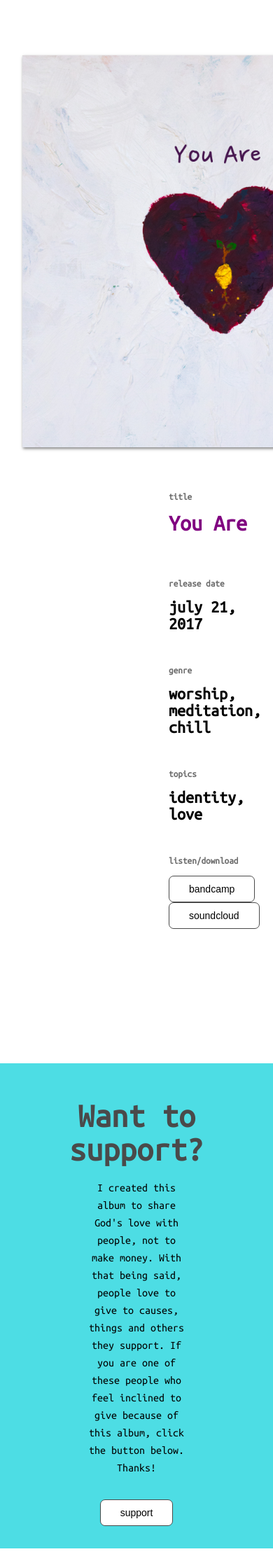
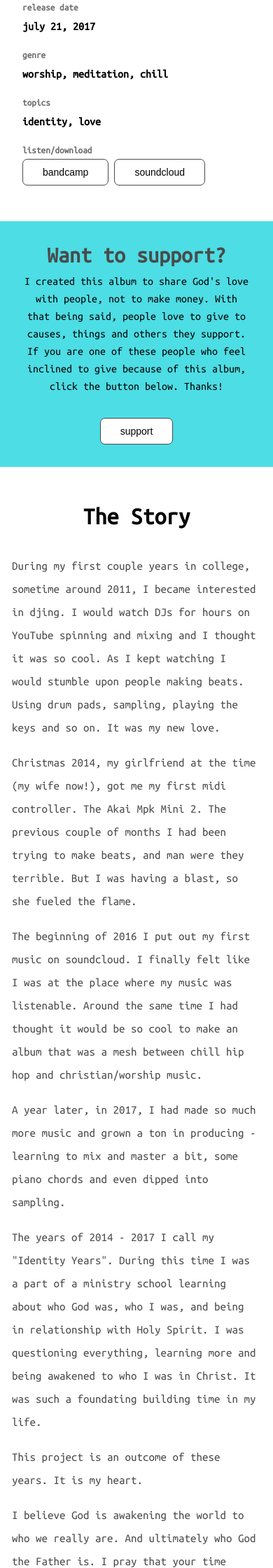
Before and after one commit to cmh3258/yeddiejones, a PHP site: page /youare2.html in a window 390 px wide; the page is wider, and only the part inside the window is pictured. Shown: the part 1154-3394 px from the top of that part at 70% size. Run offline with PHP 8.4, Linux system fonts and the light colour scheme; some web fonts are replaced.

Commit message:
styling for mobile IP

```diff
--- a/style.css
+++ b/style.css
@@ -86,11 +86,12 @@ ul.social-media{
     top: 0;
     z-index: 1;
     padding: 1em;
-    margin-top: 15em;
+    /*margin-top: 15em;*/
 }
 ul.social-media li{
     list-style-type: none;
     padding: 3px;
+    display: inline;
 }
 ul.social-media li a:hover{
     cursor: pointer;
@@ -190,7 +191,8 @@ button{
     height: 48em;
 }
 img.album{
-    width: 35em;
+    /*width: 35em;*/
+    width: 95%;
     box-shadow: 1px 2px 4px rgba(0, 0, 0, .5);
 }
 .recent-album > div{
@@ -234,12 +236,12 @@ img.album{
 }
 
 .left-album-info{
-    float:left;
-    width: 61%;
+    /*float:left;*/
+    /*width: 61%;*/
 }
 .right-album-info{
-    float:right;
-    width: 30%;
+    /*float:right;*/
+    /*width: 30%;*/
 }
 
 .right-album-info h5,
@@ -253,19 +255,25 @@ img.album{
     margin: 0;
 }
 .right-album-info h3{
-    margin-bottom: 2em;
+    /*margin-bottom: 2em;
     font-size: 1.5em;
-    margin-top: 15px;
+    margin-top: 15px;*/
+    margin-bottom: 1.2em;
+    font-size: 1em;
+    margin-top: 6px;
+    line-height: 30px;
 }
 .right-album-info h3.title{
-    font-size: 2em;
+    /*font-size: 2em;*/
+    font-size: 1.4em;
     color: purple;
 }
 
 
 section.music-section{
     background-color: white;
-    padding: 1em;
+    /*padding: 1em;*/
+    padding: 0;
 }
 
 section.music-section h3{
@@ -284,7 +292,7 @@ section.music-section iframe{
 }
 
 .single-youtube-vid{
-    padding: 1em;
+    padding: 0em;
     margin: 0;
     width: 100%;
 }
@@ -293,7 +301,8 @@ section.single-youtube-vid iframe{
     margin: 0 auto;
     margin-bottom: 2em;
     float: none;
-    padding: 1em;
+    /*padding: 1em;*/
+    padding: 0;
 }
 
 .two-columns{
@@ -354,7 +363,10 @@ section.single-youtube-vid iframe{
 }*/
 
 
-.album-title{}
+.album-title img{
+    width: 80%;
+    margin:0 auto;
+}
 #youaretitle{
     color: #47164F;
     text-align: center;
@@ -362,7 +374,8 @@ section.single-youtube-vid iframe{
 }
 
 .full-width-quote{
-    width: 70%;
+    /*width: 70%;*/
+    width: 85%;
     margin: 0 auto;
     font-style: italic;
     font-size: 2em;
@@ -370,11 +383,14 @@ section.single-youtube-vid iframe{
     color: #ccc5d0;
     text-align: center;
     padding: 1em;
+
 }
 .full-width-quote h3{
     font-family: 'Ubuntu Mono', monospace;
-    font-size: 32px;
-    line-height: 60px;
+    /*font-size: 32px;*/
+    /*line-height: 60px;*/
+    font-size: 20px;
+    line-height: 34px;
 }
 .quote-more-pad{
     padding: 3em;
@@ -384,7 +400,8 @@ section.single-youtube-vid iframe{
 
 
 .half-height-image{
-    height: 40em;
+    /*height: 40em;*/
+    height: 9em;
     overflow: hidden;
 }
 
@@ -393,7 +410,8 @@ section.single-youtube-vid iframe{
 section{
     /*width: 100%;*/
     background-color: #e1e1e1;
-    padding: 2em;
+    /*padding: 2em;*/
+    padding: 1em;
     margin-top: 5em;
     margin-bottom: 5em;
 }
@@ -423,7 +441,8 @@ section{
 }
 .text-over-image{
     position: absolute;
-    top: 50%;
+    /*top: 50%;*/
+    top: 36%;
     width: 100%;
 }
 .img-embed h4{
@@ -444,17 +463,21 @@ section{
 
 section#support{
     background-color: #4ddde4;
-    margin-top: 7em;
+    /*margin-top: 7em;*/
+    padding: 2em;
 }
 section#support h4{
-    font-size: 3em;
+    /*font-size: 3em;*/
+    font-size: 2em;
     color: #4a4a4a;
     font-family: 'Ubuntu Mono', monospace;
     -webkit-font-smoothing: antialiased;
-    margin: 19px;
+    /*margin: 19px;*/
+    margin:0;
+    margin-bottom: 10px;
 }
 section#support p{
-    width: 43%;
+    /*width: 43%;*/
     margin: 0 auto;
     font-size: 1em;
     text-align: center;
@@ -466,14 +489,15 @@ section#support p{
 
 section.story-section{
     background-color: white;
-    width: 60%;
-    font-size: 20px;
+    /*width: 60%;*/
+    /*font-size: 20px;*/
+    font-size: 17px;
     margin:0 auto;
     line-height: 40px;
-    margin-bottom: 2em;
+    /*margin-bottom: 2em;*/
 }
 section.story-section h3{
-    font-size: 4em;
+    font-size: 2em;
     text-align: center;
     font-family: 'Ubuntu Mono', monospace;
     -webkit-font-smoothing: antialiased;
@@ -482,6 +506,7 @@ section.story-section p{
     color: #4a4a4a;
     font-family: 'Ubuntu Mono', monospace;
     -webkit-font-smoothing: antialiased;
+    line-height: 33px;
 }
 
 footer{
--- a/youare2.html
+++ b/youare2.html
@@ -1,8 +1,10 @@
-<html class="white">
+<!DOCTYPE html>
+<html lang="en-us">
     <head>
         <title>yeddiejones | music creator, beat maker, sound lover</title>
         <link rel="stylesheet" href="style.css">
-        <meta name="viewport" content="width=device-width, initial-scale=1">
+        <meta name="viewport" content="width=device-width, initial-scale=1.0">
+
         <link href="https://fonts.googleapis.com/css?family=Patrick+Hand+SC" rel="stylesheet">
         <link href="https://fonts.googleapis.com/css?family=Ubuntu+Mono" rel="stylesheet">
     </head>
@@ -89,7 +91,7 @@
             </div>
 
             <section class="music-section single-youtube-vid">
-                <iframe width="560" height="315" src="https://www.youtube.com/embed/videoseries?list=PLNlp2PX6enLvhSyf0DF7a1-j3_Qzfit06" frameborder="0" allowfullscreen></iframe>
+                <iframe src="https://www.youtube.com/embed/videoseries?list=PLNlp2PX6enLvhSyf0DF7a1-j3_Qzfit06" frameborder="0" allowfullscreen></iframe>
             </section>
 
             <div class="the-album">
@@ -174,40 +176,42 @@
             <section class="story-section">
                 <h3>The Story</h3>
                 <p>
-                    Lucas ipsum dolor sit amet dooku anakin palpatine jango moff lobot calamari naboo moff antilles. Binks hutt mace hutt. Aayla dagobah tatooine jar padmé mon. Calamari vader r2-d2 tatooine secura yoda. Tatooine lars ponda utapau solo. Dantooine yoda dagobah mon fett palpatine calamari padmé. Solo padmé hutt ackbar naboo mace twi'lek. Antilles jinn moff ackbar padmé. Jade gonk organa ackbar gonk. Dantooine kenobi hutt wedge. Secura thrawn fett fett darth tusken raider sidious. Coruscant obi-wan darth calamari kenobi fett thrawn moff sidious.
+                    During my first couple years in college, sometime around 2011, I became interested in djing. I would watch DJs for hours on YouTube spinning and mixing and I thought it was so cool. As I kept watching I would stumble upon people making beats. Using drum pads, sampling, playing the keys and so on. It was my new love.
+                </p>
+                <p>
+                    Christmas 2014, my girlfriend at the time (my wife now!), got me my first midi controller. The Akai Mpk Mini 2. The previous couple of months I had been trying to make beats, and man were they terrible. But I was having a blast, so she fueled the flame.
+                </p>
+                <p>
+                    The beginning of 2016 I put out my first music on soundcloud. I finally felt like I was at the place where my music was listenable. Around the same time I had thought it would be so cool to make an album that was a mesh between chill hip hop and christian/worship music.
+                </p>
+                <p>
+                    A year later, in 2017, I had made so much more music and grown a ton in producing - learning to mix and master a bit, some piano chords and even dipped into sampling.
+                </p>
+                <p>
+                    The years of 2014 - 2017 I call my "Identity Years". During this time I was a part of a ministry school learning about who God was, who I was, and being in relationship with Holy Spirit. I was questioning everything, learning more and being awakened to who I was in Christ. It was such a foundating building time in my life.
+                </p>
+                <p>
+                    This project is an outcome of these years. It is my heart.
+                </p>
+                <p>
+                    I believe God is awakening the world to who we really are. And ultimately who God the Father is. I pray that your time listening and emerging yourself into the music will bring about much life and many questions. Questions that will drive you to seek God and to come to know how God he truly is.
                 </p>
             </section>
+
+            <!-- Track -->
             <div class="img-embed half-height-image">
                 <div class="text-over-image">
                     <h4>New Beginnings (intro)</h4>
                 </div>
                 <img src="youare-album-photos/20170708-IMG_8507.jpg"/>
             </div>
-
             <section class="story-section">
                 <p>
-                    Lucas ipsum dolor sit amet dooku anakin palpatine jango moff lobot calamari naboo moff antilles. Binks hutt mace hutt. Aayla dagobah tatooine jar padmé mon. Calamari vader r2-d2 tatooine secura yoda. Tatooine lars ponda utapau solo. Dantooine yoda dagobah mon fett palpatine calamari padmé. Solo padmé hutt ackbar naboo mace twi'lek. Antilles jinn moff ackbar padmé. Jade gonk organa ackbar gonk. Dantooine kenobi hutt wedge. Secura thrawn fett fett darth tusken raider sidious. Coruscant obi-wan darth calamari kenobi fett thrawn moff sidious.
+                    The intro is the set up, welcoming you into a place where you can receive truth and listen with opened ears and hearts. Each day is new, and when you listen to this album, newness is waiting for you.
                 </p>
             </section>
 
-            <!-- <div class="img-embed half-height-image">
-                <div class="text-over-image">
-                    <h4>New Beginnings (intro)</h4>
-                </div>
-                <img src="youare-album-photos/20170708-IMG_8470.jpg"/>
-            </div>
-            <section class="story-section">
-                <p>
-                    Lucas ipsum dolor sit amet dooku anakin palpatine jango moff lobot calamari naboo moff antilles. Binks hutt mace hutt. Aayla dagobah tatooine jar padmé mon. Calamari vader r2-d2 tatooine secura yoda. Tatooine lars ponda utapau solo. Dantooine yoda dagobah mon fett palpatine calamari padmé. Solo padmé hutt ackbar naboo mace twi'lek. Antilles jinn moff ackbar padmé. Jade gonk organa ackbar gonk. Dantooine kenobi hutt wedge. Secura thrawn fett fett darth tusken raider sidious. Coruscant obi-wan darth calamari kenobi fett thrawn moff sidious.
-                </p>
-            </section> -->
-
-            <!-- <div class="img-embed half-height-image">
-                <div class="text-over-image">
-                    <h4>New Beginnings (intro)</h4>
-                </div>
-                <img src="youare-album-photos/20170708-IMG_8777.jpg"/>
-            </div> -->
+            <!-- Track -->
             <div class="img-embed half-height-image">
                 <div class="text-over-image">
                     <h4>Beautiful</h4>
@@ -216,10 +220,17 @@
             </div>
             <section class="story-section">
                 <p>
-                    Lucas ipsum dolor sit amet dooku anakin palpatine jango moff lobot calamari naboo moff antilles. Binks hutt mace hutt. Aayla dagobah tatooine jar padmé mon. Calamari vader r2-d2 tatooine secura yoda. Tatooine lars ponda utapau solo. Dantooine yoda dagobah mon fett palpatine calamari padmé. Solo padmé hutt ackbar naboo mace twi'lek. Antilles jinn moff ackbar padmé. Jade gonk organa ackbar gonk. Dantooine kenobi hutt wedge. Secura thrawn fett fett darth tusken raider sidious. Coruscant obi-wan darth calamari kenobi fett thrawn moff sidious.
+                    Jesus is led by the Holy Spirit into the wilderness where he is tempted by satan. The first thing that was challenged? His identity. I often find that the number one problem people have is due to them not knowing who they are. They believe a lie from their childhood and it ruins them forever, unless they challenge that lie.
+                </p>
+                <p>
+                    Beauty is one of those major components. If you can't look at yourself how are you supposed to love yourself. And if you can't love yourself, how can you love others? "Love your neighbor as yourself", you must love yourself so you can love and be love to others.
+                </p>
+                <p>
+                    You are beautiful.
                 </p>
             </section>
 
+            <!-- Track -->
             <div class="img-embed half-height-image">
                 <div class="text-over-image">
                     <h4>Good</h4>
@@ -228,10 +239,17 @@
             </div>
             <section class="story-section">
                 <p>
-                    Lucas ipsum dolor sit amet dooku anakin palpatine jango moff lobot calamari naboo moff antilles. Binks hutt mace hutt. Aayla dagobah tatooine jar padmé mon. Calamari vader r2-d2 tatooine secura yoda. Tatooine lars ponda utapau solo. Dantooine yoda dagobah mon fett palpatine calamari padmé. Solo padmé hutt ackbar naboo mace twi'lek. Antilles jinn moff ackbar padmé. Jade gonk organa ackbar gonk. Dantooine kenobi hutt wedge. Secura thrawn fett fett darth tusken raider sidious. Coruscant obi-wan darth calamari kenobi fett thrawn moff sidious.
+                    "Why do you call me good? Only God is good." - Jesus
+                </p>
+                <p>
+                    God the Father had been so misrepresented and confused by others that Jesus had to come and reveal who he actually was. God is good, and all that God did, Jesus did. Gods character is fully manifested as the man Jesus, the living word. Jesus revealed how good God truly is, and he has always been that way. He is with you and he is for you.
+                </p>
+                <p>
+                    "You're a good good Father, that's who you are, that's who you are".
                 </p>
             </section>
 
+            <!-- Track -->
             <div class="img-embed half-height-image">
                 <div class="text-over-image">
                     <h4>Wanted</h4>
@@ -240,10 +258,14 @@
             </div>
             <section class="story-section">
                 <p>
-                    Lucas ipsum dolor sit amet dooku anakin palpatine jango moff lobot calamari naboo moff antilles. Binks hutt mace hutt. Aayla dagobah tatooine jar padmé mon. Calamari vader r2-d2 tatooine secura yoda. Tatooine lars ponda utapau solo. Dantooine yoda dagobah mon fett palpatine calamari padmé. Solo padmé hutt ackbar naboo mace twi'lek. Antilles jinn moff ackbar padmé. Jade gonk organa ackbar gonk. Dantooine kenobi hutt wedge. Secura thrawn fett fett darth tusken raider sidious. Coruscant obi-wan darth calamari kenobi fett thrawn moff sidious.
+                    Jesus not only came to reveal the Father, but he came to die, so that we could live. So that we could be in perfect unity with the Father. He risked it all, so that he could be with you. Nothing can come in the way of his desire for you.
+                </p>
+                <p>
+                    You are wanted.
                 </p>
             </section>
 
+            <!-- Track -->
             <div class="img-embed half-height-image">
                 <div class="text-over-image">
                     <h4>The Thief and the Giver</h4>
@@ -252,10 +274,20 @@
             </div>
             <section class="story-section">
                 <p>
-                    Lucas ipsum dolor sit amet dooku anakin palpatine jango moff lobot calamari naboo moff antilles. Binks hutt mace hutt. Aayla dagobah tatooine jar padmé mon. Calamari vader r2-d2 tatooine secura yoda. Tatooine lars ponda utapau solo. Dantooine yoda dagobah mon fett palpatine calamari padmé. Solo padmé hutt ackbar naboo mace twi'lek. Antilles jinn moff ackbar padmé. Jade gonk organa ackbar gonk. Dantooine kenobi hutt wedge. Secura thrawn fett fett darth tusken raider sidious. Coruscant obi-wan darth calamari kenobi fett thrawn moff sidious.
+                    Who is the thief? Who is the giver?
+                </p>
+                <p>
+                    "For God so loved the world that he GAVE..."
+                </p>
+                <p>
+                    "The thief comes only to steal and kill and destroy; I have come that they may have life, and have it to the full."
+                </p>
+                <p>
+                    Theology that makes God both is wrong and destructive. There is a clear difference, let's keep it that way.
                 </p>
             </section>
 
+            <!-- Track -->
             <div class="img-embed half-height-image">
                 <div class="text-over-image">
                     <h4>Kingdom</h4>
@@ -264,10 +296,14 @@
             </div>
             <section class="story-section">
                 <p>
-                    Lucas ipsum dolor sit amet dooku anakin palpatine jango moff lobot calamari naboo moff antilles. Binks hutt mace hutt. Aayla dagobah tatooine jar padmé mon. Calamari vader r2-d2 tatooine secura yoda. Tatooine lars ponda utapau solo. Dantooine yoda dagobah mon fett palpatine calamari padmé. Solo padmé hutt ackbar naboo mace twi'lek. Antilles jinn moff ackbar padmé. Jade gonk organa ackbar gonk. Dantooine kenobi hutt wedge. Secura thrawn fett fett darth tusken raider sidious. Coruscant obi-wan darth calamari kenobi fett thrawn moff sidious.
+                    "Your Kingdom come, your will be done, on Earth as it is in Heaven."
+                </p>
+                <p>
+                    The Kingdom is now. It is at hand. We don't have to wait till Heaven to experience and live how God made us to do so. He died for this. You are one with Him. He loves you. You rock.
                 </p>
             </section>
 
+            <!-- Track -->
             <div class="img-embed half-height-image">
                 <div class="text-over-image">
                     <h4>Loved (outro)</h4>
@@ -276,7 +312,16 @@
             </div>
             <section class="story-section">
                 <p>
-                    Lucas ipsum dolor sit amet dooku anakin palpatine jango moff lobot calamari naboo moff antilles. Binks hutt mace hutt. Aayla dagobah tatooine jar padmé mon. Calamari vader r2-d2 tatooine secura yoda. Tatooine lars ponda utapau solo. Dantooine yoda dagobah mon fett palpatine calamari padmé. Solo padmé hutt ackbar naboo mace twi'lek. Antilles jinn moff ackbar padmé. Jade gonk organa ackbar gonk. Dantooine kenobi hutt wedge. Secura thrawn fett fett darth tusken raider sidious. Coruscant obi-wan darth calamari kenobi fett thrawn moff sidious.
+                    You are loved.
+                </p>
+                <p>
+                    You are greater than you think. Jesus paid it all for you. The Holy Spirit is here and now, waiting to move in truth and power. Let's partner with him and be the light of the world.
+                </p>
+                <p>
+                    You are good, worthy, beautiful and wanted.
+                </p>
+                <p>
+                    You are loved. Yes, you are.
                 </p>
             </section>
 
```
